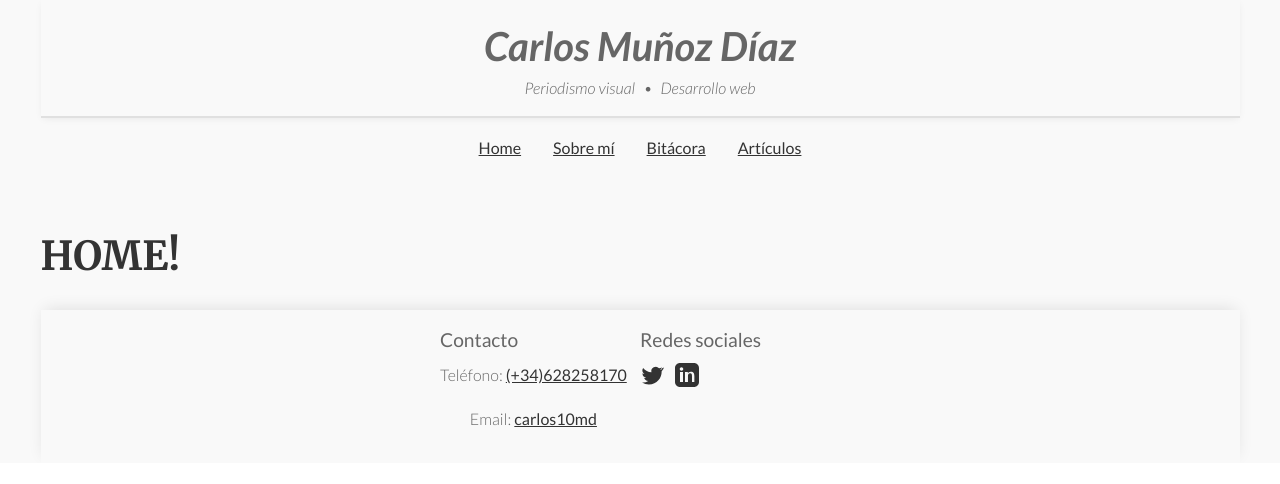
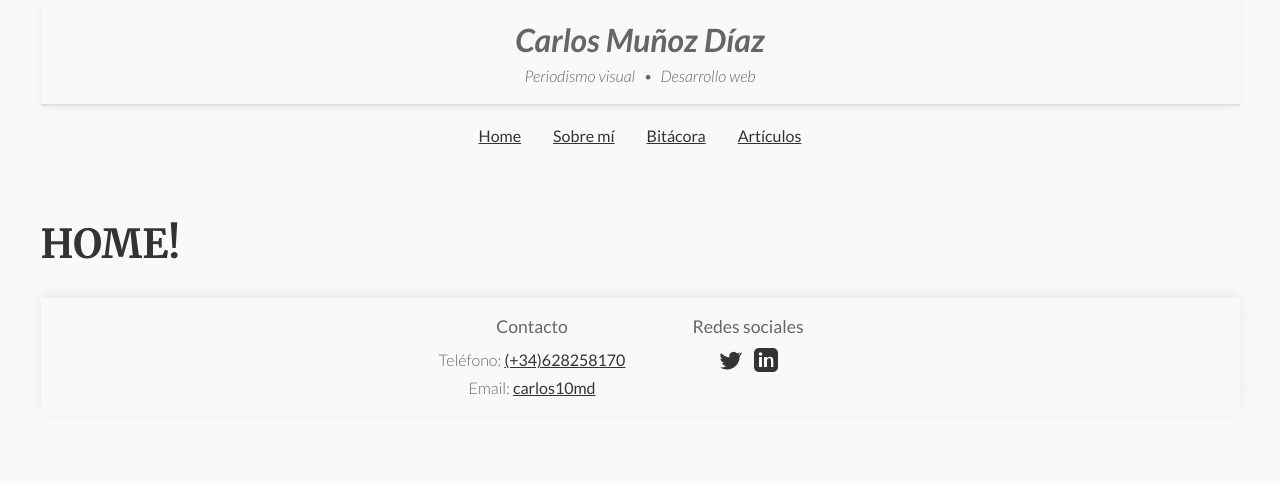
Before and after one commit to CarlosMunozDiaz/carlosmunozdiaz.github.io, a SvelteKit app: page / in a window 1280 px wide. Shown: the top 484 px of the page. Built offline with nearby package versions, Linux system fonts and the light colour scheme.

Commit message:
Redes sociales

```diff
--- a/src/lib/styles/general.css
+++ b/src/lib/styles/general.css
@@ -7,7 +7,7 @@ body {
 body main.container {
     width: 100%;
     max-width: 1199px;
-
+    min-height: 100vh;
     margin: 0 auto;
 }
 
--- a/src/routes/components/Footer.svelte
+++ b/src/routes/components/Footer.svelte
@@ -6,6 +6,7 @@
         display: flex;
         flex-direction: column;
         justify-content: center;
+        align-items: center;
         gap: 16px;
         padding: 16px 0;
         position: relative;
@@ -25,7 +26,7 @@
     .f_contacto .fc_title,
     .f_rrss .fr_title {
         font-weight: 500;
-        font-size: 1.2rem;
+        font-size: 1.1rem;
         margin-bottom: 8px;
     }
     .f_contacto .fc_elems {
@@ -34,15 +35,14 @@
         align-items: center;
         gap: 4px;
     }
+    .f_contacto .fc_elems .fc_elem {
+        margin-bottom: 0;
+    }
 
     @media (min-width: 37.5em) {
         footer {
             flex-direction: row;
             justify-content: center;
-            gap: 0;
-        }
-        .f_contacto,
-        .f_rrss {
             align-items: flex-start;
         }
     }
@@ -59,12 +59,12 @@
     <div class="f_rrss">
         <span class="fr_title">Redes sociales</span>
         <div class="fr_elems">
-            <a href="https://twitter.com/" target="_blank" rel="noopener" aria-label="Twitter" style="margin-right: 8px;">
+            <a href="https://x.com/CarlosMunozDiaz" target="_blank" aria-label="Twitter" style="margin-right: 8px;">
                 <svg width="24" height="24" viewBox="0 0 24 24" fill="currentColor" aria-hidden="true">
                     <path d="M22.46 5.924c-.793.352-1.645.59-2.54.697a4.48 4.48 0 0 0 1.964-2.475 8.94 8.94 0 0 1-2.828 1.082 4.48 4.48 0 0 0-7.635 4.085A12.72 12.72 0 0 1 3.112 4.89a4.48 4.48 0 0 0 1.388 5.976 4.44 4.44 0 0 1-2.03-.561v.057a4.48 4.48 0 0 0 3.595 4.393 4.48 4.48 0 0 1-2.025.077 4.48 4.48 0 0 0 4.184 3.11A8.98 8.98 0 0 1 2 19.54a12.67 12.67 0 0 0 6.88 2.017c8.26 0 12.78-6.84 12.78-12.77 0-.195-.004-.39-.013-.583A9.1 9.1 0 0 0 24 4.59a8.93 8.93 0 0 1-2.54.697z"/>
                 </svg>
             </a>
-            <a href="https://www.linkedin.com/" target="_blank" rel="noopener" aria-label="LinkedIn">
+            <a href="https://www.linkedin.com/in/carlos-mu%C3%B1oz-d%C3%ADaz-763a9946/" target="_blank" aria-label="LinkedIn">
                 <svg width="24" height="24" viewBox="0 0 24 24" fill="currentColor" aria-hidden="true">
                     <path d="M19 0h-14c-2.76 0-5 2.24-5 5v14c0 2.76 2.24 5 5 5h14c2.76 0 5-2.24 5-5v-14c0-2.76-2.24-5-5-5zm-11 19h-3v-10h3v10zm-1.5-11.27c-.97 0-1.75-.79-1.75-1.76s.78-1.76 1.75-1.76 1.75.79 1.75 1.76-.78 1.76-1.75 1.76zm13.5 11.27h-3v-5.6c0-1.34-.03-3.07-1.87-3.07-1.87 0-2.16 1.46-2.16 2.97v5.7h-3v-10h2.89v1.36h.04c.4-.76 1.38-1.56 2.85-1.56 3.05 0 3.61 2.01 3.61 4.62v5.58z"/>
                 </svg>
--- a/src/routes/components/Header.svelte
+++ b/src/routes/components/Header.svelte
@@ -17,7 +17,7 @@
 
     .h_name {
         display: block;
-        font-size: 2.5rem;
+        font-size: 2rem;
         font-weight: bold;
     }
 
```
